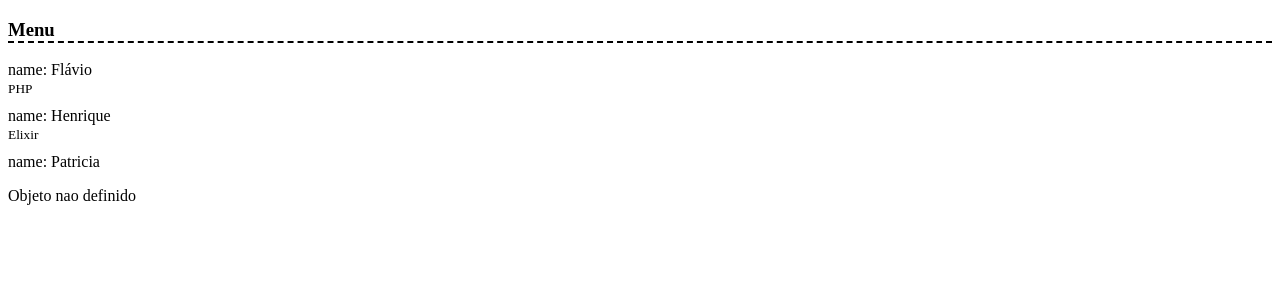
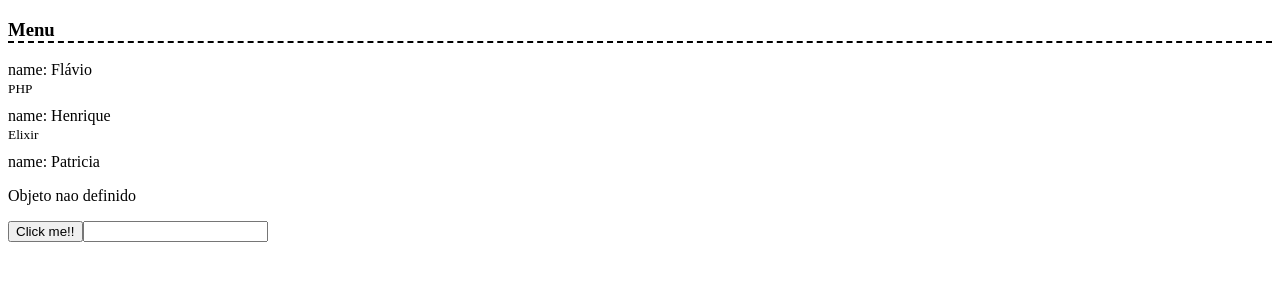
Before and after one commit to flavioanalistadesistema/angular-student, an Angular app: page / in a window 1280 px wide. Shown: the top 300 px of the page. Built offline with nearby package versions, Linux system fonts and the light colour scheme.

Commit message:
Evento de um component

```diff
--- a/src/app/app.component.html
+++ b/src/app/app.component.html
@@ -3,3 +3,6 @@
 <app-student *ngFor="let student of students" [student]="student"></app-student>
 
 <app-student></app-student>
+
+<button (click)="click($event)">Click me!!</button>
+<input (keyDown.space)="keyDownSpace($event)">
--- a/src/app/app.component.ts
+++ b/src/app/app.component.ts
@@ -14,4 +14,12 @@ export class AppComponent {
     {name:'Patricia', isProgrammer: false, linguage: 'JavaScript'}
   ]
 
+  click(event): void {
+    console.log("Esse é o click do botão: ", event);
+  }
+
+  keyDownSpace(event): void {
+    console.log("Esse é o keyDown: ", event);
+  }
+
 }
```
